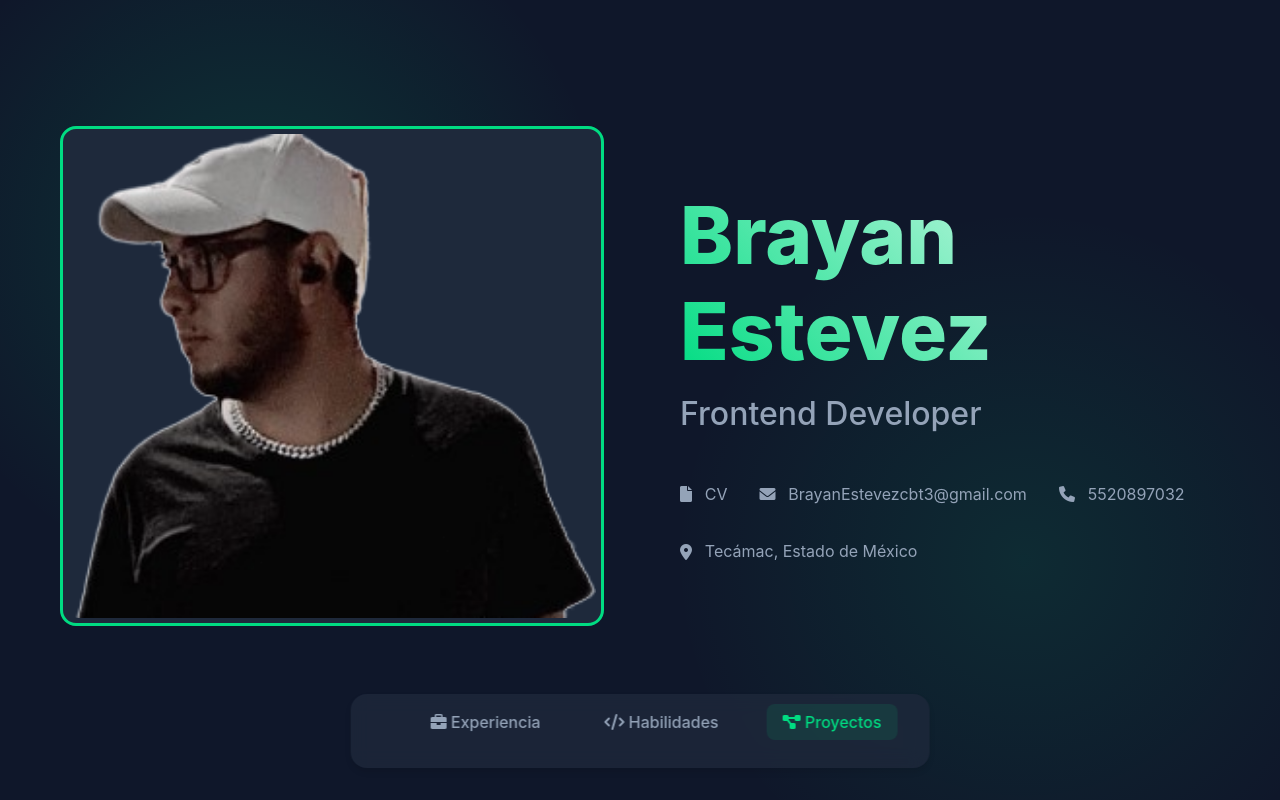
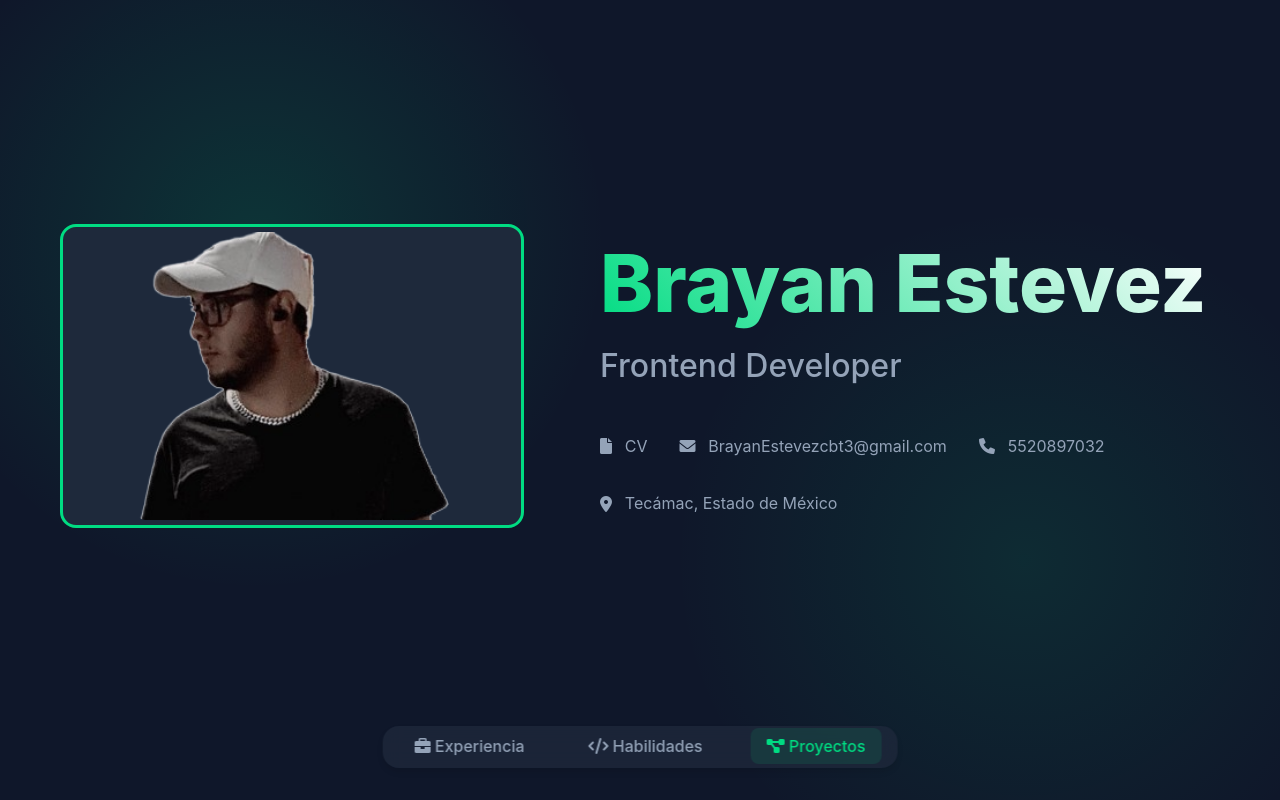
Before and after one commit to BrayanEstevezC/Portfolio, a plain HTML site: page index.html in a window 1280 px wide. Shown: the top 800 px of the page. Drawn offline with nearby package versions, Linux system fonts and the light colour scheme.

Commit message:
second commit

```diff
--- a/index.html
+++ b/index.html
@@ -12,7 +12,7 @@
     <header class="header">
         <div class="container header__content">
             <div class="profile-container row d-flex align-items-center">
-                <div class="profile-image col">
+                <div class="profile-image col-auto">
                     <img src="/src/img/1-removebg-preview.png" alt="Brayan Estevez" />
                 </div>
                 <div class="col">
--- a/src/css/style.css
+++ b/src/css/style.css
@@ -37,7 +37,9 @@ body {
 }
 
 .profile-image {
-    width: 300px;
+    width: 40%;
+    justify-content: center;
+    display: flex;
     height: 100%;
     border-radius: 1rem;
     border: 3px solid var(--primary);
@@ -48,7 +50,7 @@ body {
 }
 
 .profile-image img {
-    width: 100%;
+    width: 70%;
     height: 100%;
     object-fit: cover;
     border-radius: 0.7rem;
@@ -156,16 +158,18 @@ body {
     transform: translateX(-50%);
     background: rgba(30, 41, 59, 0.8);
     backdrop-filter: blur(10px);
-    padding: 1rem 2rem;
+    padding: .5rem 1rem;
     border-radius: 1rem;
     box-shadow: 0 4px 6px rgba(0, 0, 0, 0.1);
-    z-index: 1000;
+    z-index: 1000;;
 }
 
 .nav__list {
     display: flex;
     gap: 2rem;
     list-style: none;
+    padding: 0 !important;
+    margin: 0 !important;
 }
 
 .nav__link {
```
